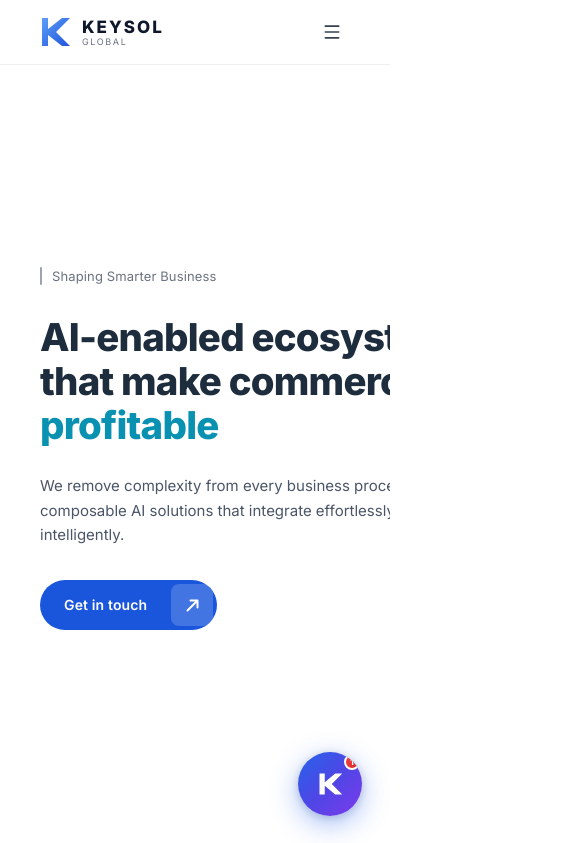
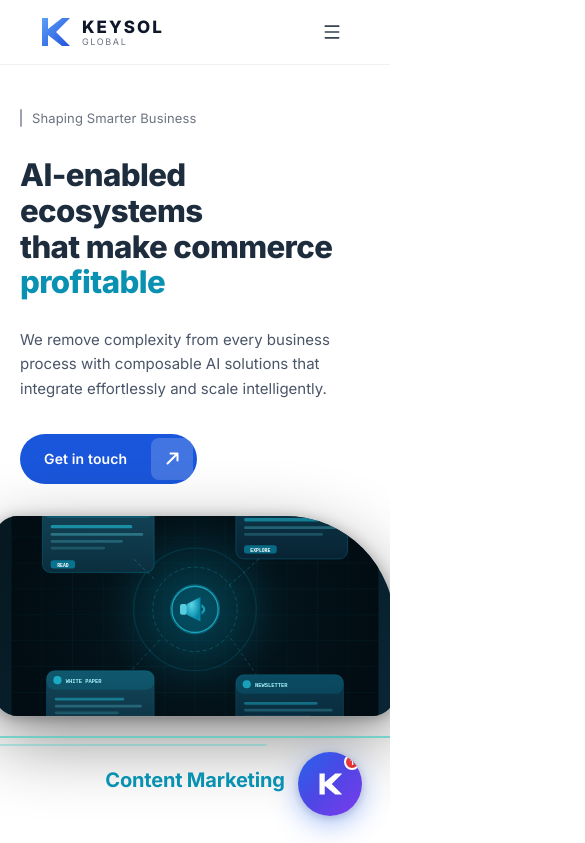
Before and after one commit to terminatorsentinel/Keysol-Global, a Next.js app: page / in a window 390 px wide. Shown: the top 843 px of the page, 585 px wide, since content can reach past the window. Built offline with nearby package versions, Linux system fonts and the light colour scheme.

Commit message:
fix: mobile responsiveness - hero, blog cards, newsletter, footer

```diff
--- a/app/globals.css
+++ b/app/globals.css
@@ -95,3 +95,122 @@
   background: var(--accent-light-blue);
   color: var(--neutral-900);
 }
+
+/* ─────────────────────────────────────────
+   MOBILE RESPONSIVE OVERRIDES (< 768px)
+───────────────────────────────────────── */
+
+/* Hero */
+.hero-grid {
+  grid-template-columns: 1fr 1fr;
+}
+.hero-text h1 {
+  white-space: nowrap;
+}
+
+@media (max-width: 768px) {
+  .hero-grid {
+    grid-template-columns: 1fr !important;
+    min-height: auto !important;
+    padding-top: 24px !important;
+    padding-bottom: 40px !important;
+    gap: 32px !important;
+  }
+  .hero-text {
+    max-width: 100% !important;
+  }
+  .hero-text h1 {
+    white-space: normal !important;
+    font-size: clamp(1.9rem, 8vw, 2.6rem) !important;
+  }
+  .hero-text-animated {
+    white-space: normal !important;
+    font-size: clamp(1.9rem, 8vw, 2.6rem) !important;
+  }
+  .hero-card-mobile {
+    display: flex !important;
+    justify-content: center;
+    padding-right: 0 !important;
+  }
+  .hero-card-mobile > div {
+    width: 280px !important;
+    height: 280px !important;
+  }
+  /* Fix outer hero container padding */
+  .hero-outer-pad {
+    padding-left: 20px !important;
+    padding-right: 20px !important;
+  }
+
+  /* Blog cards */
+  .blog-cards-grid {
+    grid-template-columns: 1fr !important;
+  }
+  .blog-header-row {
+    flex-direction: column !important;
+    gap: 16px !important;
+  }
+  .blog-section-padding {
+    padding: 60px 20px 48px !important;
+  }
+
+  /* Newsletter */
+  .newsletter-wrapper {
+    flex-direction: column !important;
+    min-height: auto !important;
+  }
+  .newsletter-left {
+    flex: none !important;
+    min-height: 140px !important;
+    width: 100% !important;
+  }
+  .newsletter-right {
+    flex: none !important;
+    width: 100% !important;
+    padding: 40px 24px !important;
+  }
+  .newsletter-form {
+    flex-direction: column !important;
+    border-radius: 12px !important;
+    overflow: visible !important;
+  }
+  .newsletter-form input {
+    border-radius: 10px !important;
+    margin-bottom: 10px !important;
+  }
+  .newsletter-form button {
+    border-radius: 10px !important;
+    padding: 15px 24px !important;
+  }
+
+  /* Footer */
+  .footer-main-padding {
+    padding: 40px 20px 28px !important;
+  }
+  .footer-grid {
+    grid-template-columns: 1fr 1fr !important;
+    gap: 32px 20px !important;
+  }
+  .footer-col-logo {
+    grid-column: 1 / -1 !important;
+  }
+  .footer-bottom-bar {
+    flex-direction: column !important;
+    gap: 12px !important;
+    align-items: flex-start !important;
+    padding: 16px 20px !important;
+  }
+  .footer-bottom-links {
+    flex-wrap: wrap !important;
+    gap: 8px !important;
+  }
+  .footer-bottom-links span[style*="margin: 0 10px"] {
+    margin: 0 6px !important;
+  }
+
+  /* General section padding */
+  .section-mobile-pad {
+    padding-left: 20px !important;
+    padding-right: 20px !important;
+  }
+}
--- a/components/layout/footer.tsx
+++ b/components/layout/footer.tsx
@@ -26,11 +26,11 @@
     <footer style={{ background: "#2a2a2a", color: "#fff", fontFamily: "-apple-system, BlinkMacSystemFont, 'Inter', sans-serif", borderTop: "4px solid #1d4ed8" }}>
 
       {/* ── MAIN FOOTER ── */}
-      <div style={{ maxWidth: 1280, margin: "0 auto", padding: "35px 53px 26px" }}>
-        <div style={{ display: "grid", gridTemplateColumns: "198px 1fr 1fr 1fr 1fr", gap: "0 31px" }}>
+      <div className="footer-main-padding" style={{ maxWidth: 1280, margin: "0 auto", padding: "35px 53px 26px" }}>
+        <div className="footer-grid" style={{ display: "grid", gridTemplateColumns: "198px 1fr 1fr 1fr 1fr", gap: "0 31px" }}>
 
           {/* COL 1: Logo + Company + Investors */}
-          <div>
+          <div className="footer-col-logo">
             <Link href="/" style={{ display: "flex", alignItems: "center", gap: 8, textDecoration: "none", marginBottom: 20 }}>
               <svg width="24" height="24" viewBox="0 0 28 28" fill="none">
                 <rect width="28" height="28" rx="4" fill="white"/>
@@ -159,9 +159,9 @@
 
       {/* ── BOTTOM BAR ── */}
       <div style={{ borderTop: "1px solid rgba(255,255,255,0.1)" }}>
-        <div style={{ maxWidth: 1280, margin: "0 auto", padding: "15px 53px", display: "flex", alignItems: "center", justifyContent: "space-between" }}>
+        <div className="footer-bottom-bar" style={{ maxWidth: 1280, margin: "0 auto", padding: "15px 53px", display: "flex", alignItems: "center", justifyContent: "space-between" }}>
           <p style={{ fontSize: 13, color: "#888" }}>© {new Date().getFullYear()} KeySol Global. All Rights Reserved.</p>
-          <div style={{ display: "flex", alignItems: "center" }}>
+          <div className="footer-bottom-links" style={{ display: "flex", alignItems: "center" }}>
             {[
               { name: "Terms of Use", href: "/terms/" },
               { name: "Privacy Policy", href: "/privacy/" },
--- a/components/sections/cta-section.tsx
+++ b/components/sections/cta-section.tsx
@@ -59,10 +59,10 @@
     }}>
 
       {/* ── FEATURED READS ── */}
-      <div style={{ maxWidth: 1240, margin: "0 auto", padding: "100px 48px 80px" }}>
+      <div className="blog-section-padding" style={{ maxWidth: 1240, margin: "0 auto", padding: "100px 48px 80px" }}>
 
         {/* Header row */}
-        <div style={{ display: "flex", alignItems: "flex-start", justifyContent: "space-between", marginBottom: 52 }}>
+        <div className="blog-header-row" style={{ display: "flex", alignItems: "flex-start", justifyContent: "space-between", marginBottom: 52 }}>
           <div style={{ maxWidth: 520 }}>
             <motion.h2
               initial={{ y: 20 }} animate={inView ? { y: 0 } : {}}
@@ -121,7 +121,7 @@
         </div>
 
         {/* Cards grid */}
-        <div style={{ display: "grid", gridTemplateColumns: "repeat(4, 1fr)", gap: 24 }}>
+        <div className="blog-cards-grid" style={{ display: "grid", gridTemplateColumns: "repeat(4, 1fr)", gap: 24 }}>
           {articles.map((article, i) => (
             <motion.a
               key={i}
@@ -239,6 +239,7 @@
     <motion.div
       ref={ref}
       initial={{ y: 0 }}
+      className="newsletter-wrapper"
       style={{
         width: "100%",
         display: "flex",
@@ -249,7 +250,7 @@
       }}
     >
       {/* LEFT PANEL */}
-      <div style={{
+      <div className="newsletter-left" style={{
         flex: "0 0 50%",
         background: "linear-gradient(145deg, #e8fafa 0%, #c0f0f4 35%, #82dde6 70%, #4fc8d8 100%)",
         position: "relative",
@@ -325,7 +326,7 @@
       </div>
 
       {/* RIGHT PANEL */}
-      <div style={{
+      <div className="newsletter-right" style={{
         flex: "0 0 50%",
         background: "linear-gradient(145deg, #1562d6 0%, #1e72e8 30%, #1a9de0 70%, #12b8e8 100%)",
         display: "flex",
@@ -393,6 +394,7 @@
             animate={inView ? { x: 0 } : {}}
             transition={{ duration: 0.7, delay: 0.2 }}
             onSubmit={handleSubmit}
+            className="newsletter-form"
             style={{
               display: "flex",
               gap: 0,
--- a/components/sections/hero.tsx
+++ b/components/sections/hero.tsx
@@ -782,9 +782,9 @@
   const slideColor = industrySlides[current].color;
   return (
     <section className="relative bg-white overflow-hidden" style={{ paddingTop:68 }}>
-      <div className="w-full max-w-7xl mx-auto" style={{ paddingLeft:40, paddingRight:40 }}>
-        <div className="grid items-center" style={{ minHeight:"calc(100vh - 100px)", gridTemplateColumns:"1fr 1fr", gap:48 }}>
-          <div className="flex flex-col" style={{ gap:28, maxWidth:480, paddingTop:16 }}>
+      <div className="w-full max-w-7xl mx-auto hero-outer-pad" style={{ paddingLeft:40, paddingRight:40 }}>
+        <div className="grid items-center hero-grid" style={{ minHeight:"calc(100vh - 100px)", gridTemplateColumns:"1fr 1fr", gap:48 }}>
+          <div className="hero-text flex flex-col" style={{ gap:28, maxWidth:480, paddingTop:16 }}>
             <div style={{ display:"flex", alignItems:"center", gap:10 }}>
               <div style={{ width:2, height:18, background:"#9CA3AF", borderRadius:2, flexShrink:0 }}/>
               <span style={{ fontSize:13, color:"#6B7280", fontWeight:400, letterSpacing:"0.01em" }}>Shaping Smarter Business</span>
@@ -793,7 +793,7 @@
               {["AI-enabled ecosystems","that make commerce"].map((line,i) => (
                 <h1 key={i} style={{ fontSize:"clamp(2.4rem,4vw,3.4rem)", fontWeight:800, lineHeight:1.16, color:"#1e2d3d", letterSpacing:"-0.02em", margin:0, whiteSpace:"nowrap" }}>{line}</h1>
               ))}
-              <div style={{ fontSize:"clamp(2.4rem,4vw,3.4rem)", fontWeight:800, lineHeight:1.16, letterSpacing:"-0.02em", whiteSpace:"nowrap" }}>
+              <div className="hero-text-animated" style={{ fontSize:"clamp(2.4rem,4vw,3.4rem)", fontWeight:800, lineHeight:1.16, letterSpacing:"-0.02em", whiteSpace:"nowrap" }}>
                 <AnimatedWord word={words[wordIndex]} color={slideColor}/>
               </div>
             </div>
@@ -816,7 +816,7 @@
               </Link>
             </div>
           </div>
-          <div className="hidden lg:flex items-center justify-end" style={{ paddingRight:8 }}>
+          <div className="hero-card-mobile lg:flex items-center justify-end" style={{ display:"none", paddingRight:8 }}>
             <HeroCard current={current}/>
           </div>
         </div>
```
